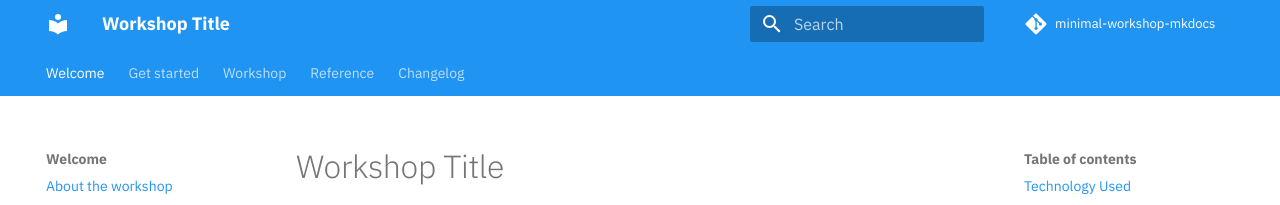
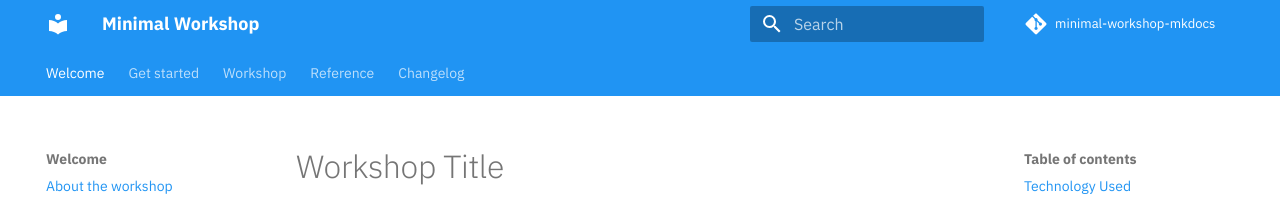
Before and after one commit to stevemar/minimal-workshop-mkdocs, an MkDocs documentation site: the page built from docs/index.md, in a window 1280 px wide. Shown: the top 205 px of the page. Built offline with MkDocs 1.6.1 and Material for MkDocs 9.7.7, drawn with Linux system fonts in a browser that asks for light colours; comment, search, counter and statistics services are not loaded; some of the changed lines change nothing that is shown.

Commit message:
minor changes

```diff
--- a/mkdocs.yml
+++ b/mkdocs.yml
@@ -1,11 +1,12 @@
 # Project information
-site_name: Workshop Title
+site_name: Minimal Workshop
 site_url: https://stevemar.github.io/minimal-workshop-mkdocs
 site_author: IBM Developer
 
 # Repository
 repo_name: minimal-workshop-mkdocs
 repo_url: https://github.com/stevemar/minimal-workshop-mkdocs
+# Change the middle parameter to the default branch, "master" or "main"
 edit_uri: edit/master/docs
 
 # Navigation
```
